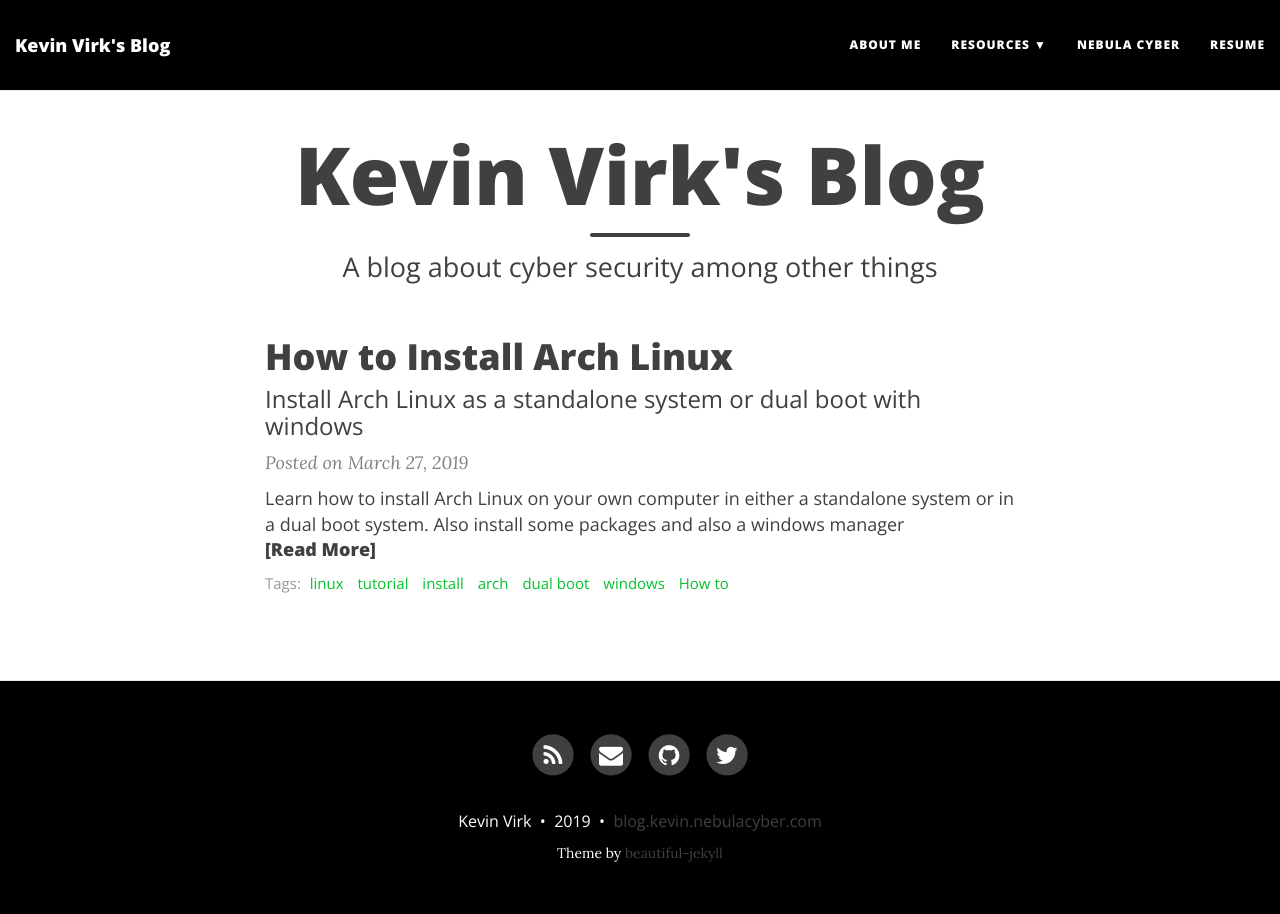
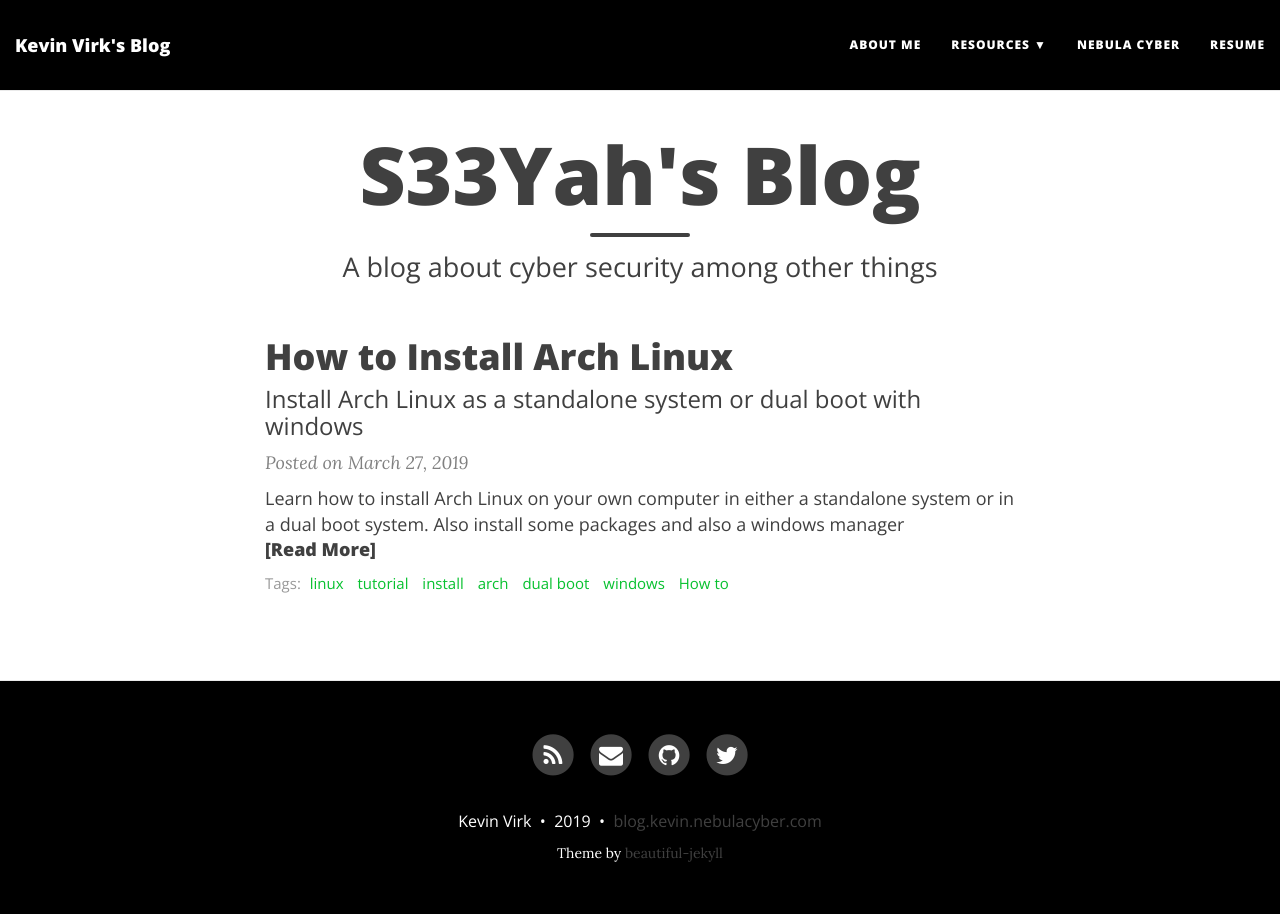
Before and after one commit to vevinkirk/vevinkirk.github.io, a Jekyll site: the page built from index.html, in a window 1280 px wide. Built offline with Jekyll 4.4.1, drawn with Linux system fonts in a browser that asks for light colours; nearby versions of some CDN libraries; the list of posts is cut into pages by our own code.

Commit message:
Update index.html

```diff
--- a/index.html
+++ b/index.html
@@ -1,6 +1,6 @@
 ---
 layout: page
-title: Kevin Virk's Blog
+title: S33Yah's Blog
 subtitle: A blog about cyber security among other things
 use-site-title: true
 ---
```
